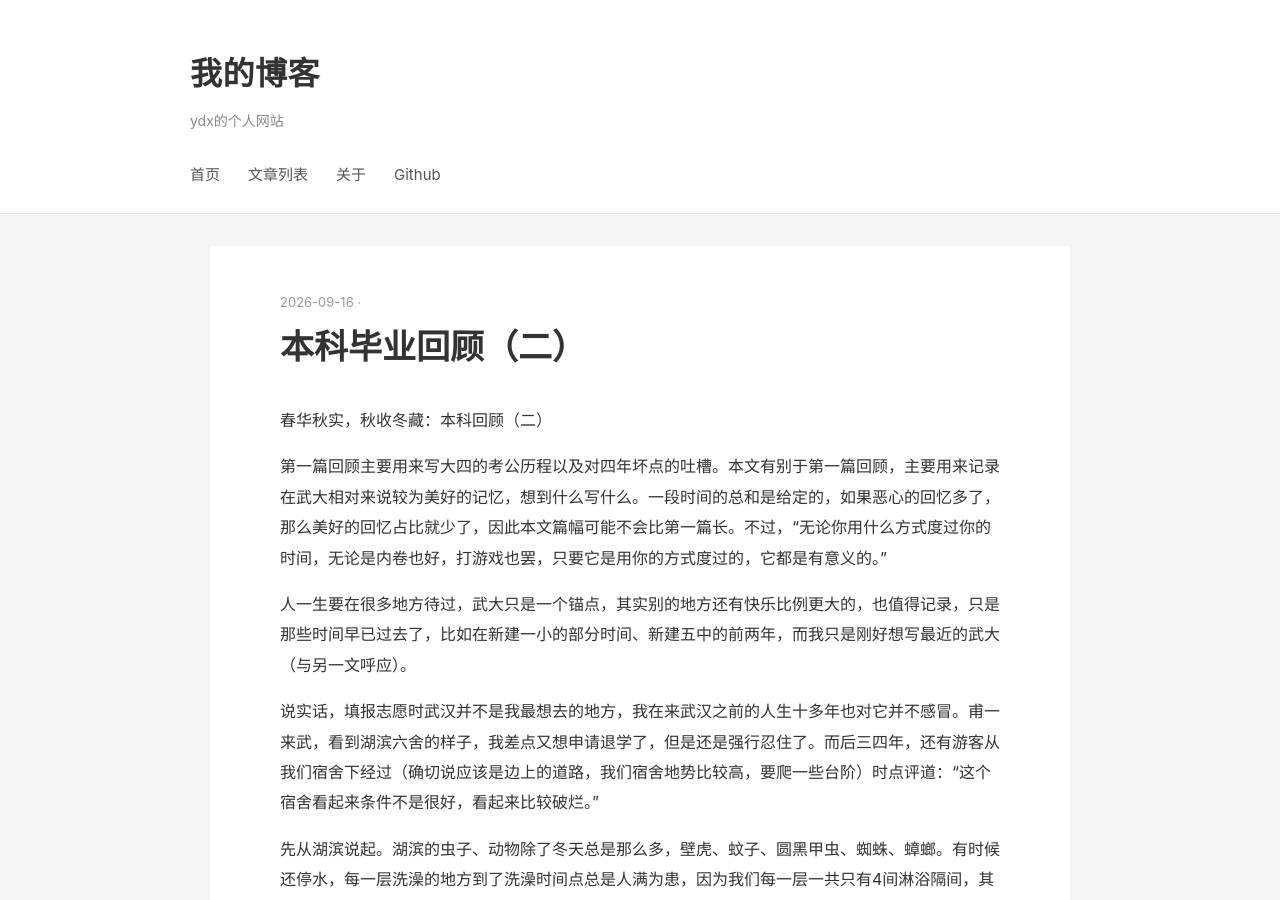
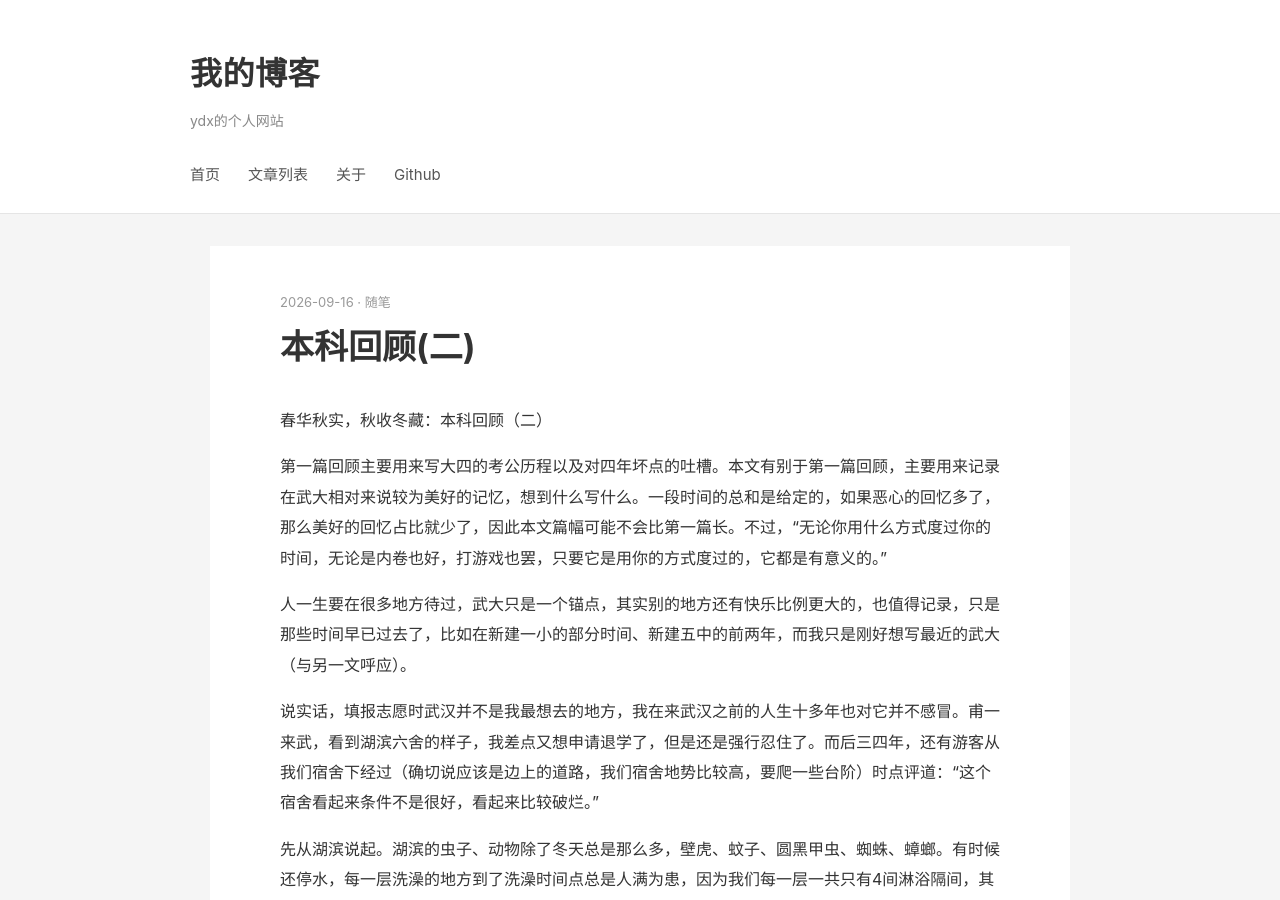
Before and after one commit to xxxxxxxs1/xxxxxxxs1.github.io, a Jekyll site: the page built from _posts/2026-09-16-本科毕业回顾（二）.md, in a window 1280 px wide and 900 px high. Built offline with Jekyll 4.4.1, drawn with Linux system fonts in a browser that asks for light colours; our own code applies the rules of GitHub Pages for plain Markdown files; some of the changed lines change nothing that is shown.

Commit message:
Update 2026-09-16-本科毕业回顾（二）.md

```diff
--- a/_posts/2026-09-16-本科毕业回顾（二）.md
+++ b/_posts/2026-09-16-本科毕业回顾（二）.md
@@ -1,3 +1,10 @@
+---
+layout: post
+title: "本科回顾(二)"
+date: 2026-09-16
+categories: 随笔
+---
+
 春华秋实，秋收冬藏：本科回顾（二）
 
 第一篇回顾主要用来写大四的考公历程以及对四年坏点的吐槽。本文有别于第一篇回顾，主要用来记录在武大相对来说较为美好的记忆，想到什么写什么。一段时间的总和是给定的，如果恶心的回忆多了，那么美好的回忆占比就少了，因此本文篇幅可能不会比第一篇长。不过，“无论你用什么方式度过你的时间，无论是内卷也好，打游戏也罢，只要它是用你的方式度过的，它都是有意义的。”
```
